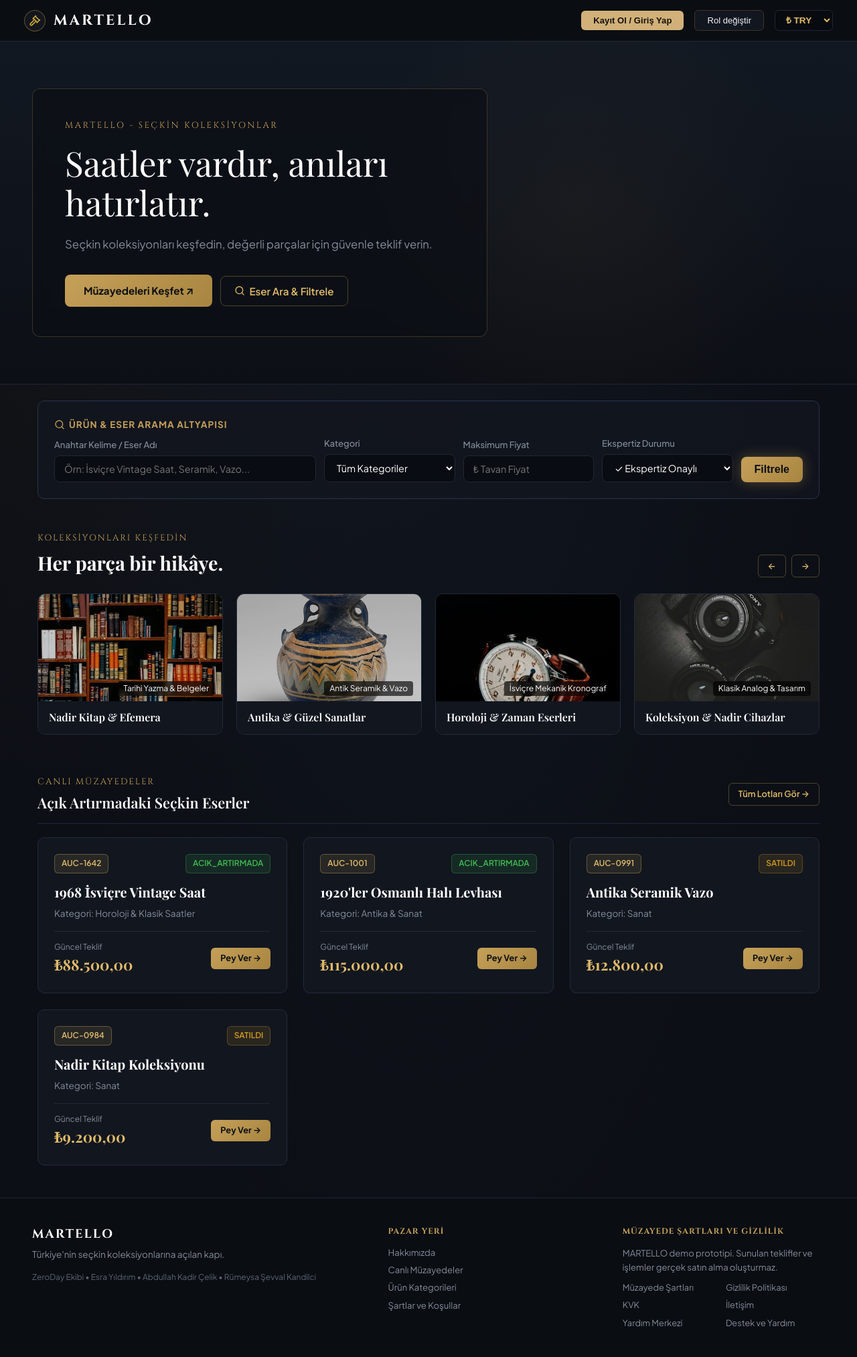
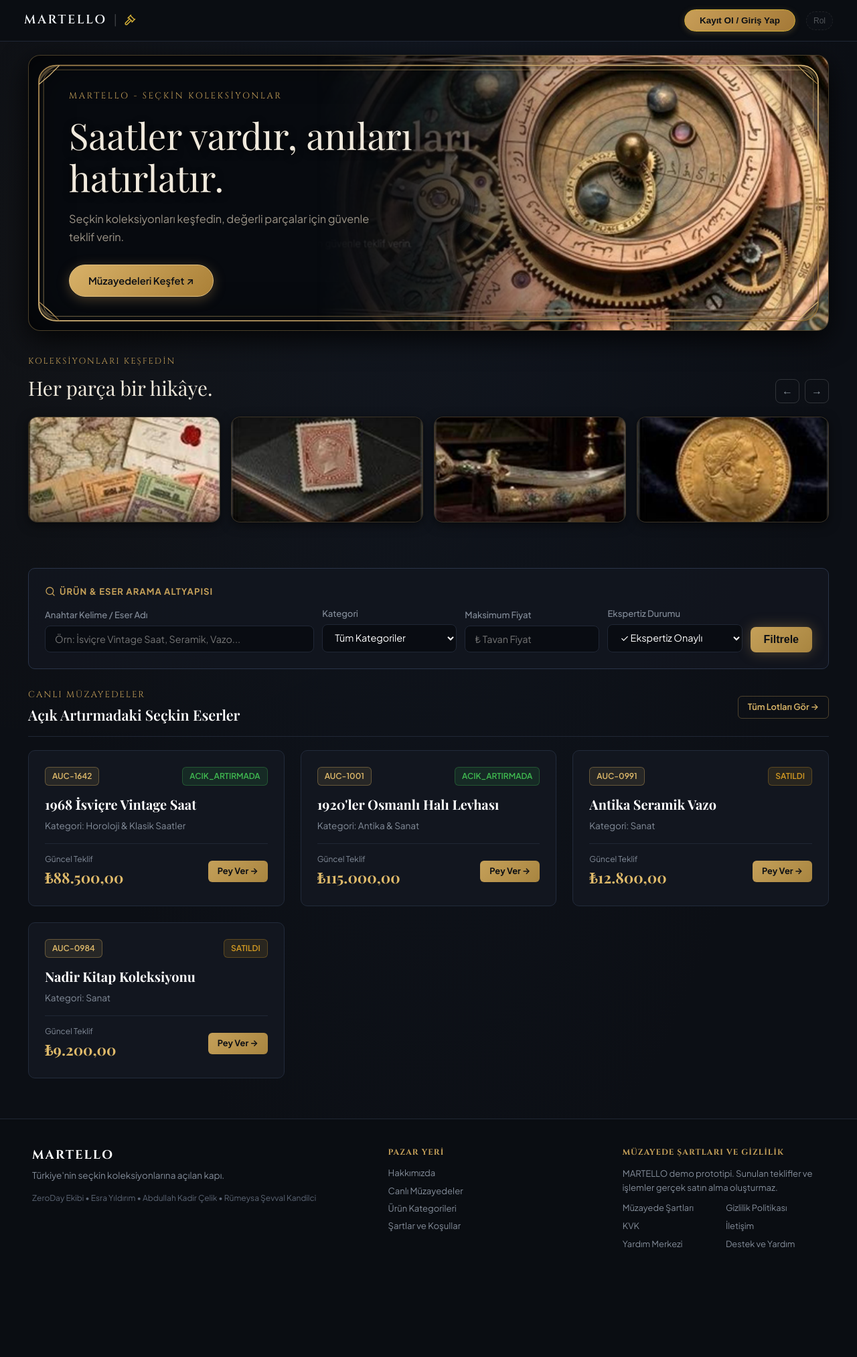
Before and after one commit to Kadircelik-stack/php-proje-12.10.2026, a PHP site: page /index.php?role=vitrin in a window 1280 px wide. Shown: the whole page at 67% size. After the commit the page ends 1863 px from the top, so only its background shows below. Run offline with PHP 8.4, Linux system fonts and the light colour scheme; some web fonts are replaced.

Commit message:
feat(homepage): match exact SRS vitrin design with astrolabe hero, ornate gold frame and 4 category cards

```diff
--- a/views/home/vitrin.php
+++ b/views/home/vitrin.php
@@ -8,32 +8,105 @@ $categories = $db['categories'] ?? [];
 $lots = $db['lots'] ?? [];
 ?>
 
-<!-- Vitrin Hero Bölümü (SRS Sayfa 32 — media_1794924544624_e0391dd8.jpg ile Birebir) -->
-<div class="vitrin-hero-container">
-  <div class="astrolabe-bg"></div>
+<!-- 1. VITRIN HERO BANNER (media_1795017299898_aa5174be.jpg ile Birebir) -->
+<div style="max-width:1260px; margin:20px auto 0 auto; padding:0 32px; width:100%;">
+  <div class="vitrin-hero-banner-exact" style="position:relative; border-radius:18px; overflow:hidden; background:#070a0f; min-height:360px; display:flex; align-items:center; padding:50px 60px; border:1px solid rgba(197, 160, 89, 0.35); box-shadow:0 12px 40px rgba(0,0,0,0.8), inset 0 0 60px rgba(0,0,0,0.7);">
 
-  <div class="hero-ornate-box">
-    <div class="hero-tag">MARTELLO - SEÇKİN KOLEKSİYONLAR</div>
-    <h1 class="hero-title">Saatler vardır, anıları<br>hatırlatır.</h1>
-    <p class="hero-desc">
+    <!-- Astrolabe Saat Mekanizması Görsel Katmanı (Sağ Tarafta Yumuşak Geçişli) -->
+    <div style="position:absolute; top:0; right:0; width:64%; height:100%; background:url('public/assets/images/astrolabe_clean.jpg') no-repeat right center / cover; mask-image:linear-gradient(to right, transparent 0%, rgba(0,0,0,0.35) 22%, rgba(0,0,0,1) 55%); -webkit-mask-image:linear-gradient(to right, transparent 0%, rgba(0,0,0,0.35) 22%, rgba(0,0,0,1) 55%); pointer-events:none; z-index:1;"></div>
+
+    <!-- Zarif Çift Hatlı Altın Guilloche Çerçeve (Görseldeki Ornate Frame) -->
+    <svg style="position:absolute; top:8px; left:8px; width:calc(100% - 16px); height:calc(100% - 16px); pointer-events:none; z-index:2;" preserveAspectRatio="none" viewBox="0 0 1000 360">
+      <defs>
+        <linearGradient id="goldFrameGrad" x1="0%" y1="0%" x2="100%" y2="100%">
+          <stop offset="0%" stop-color="#b89355" stop-opacity="0.85"/>
+          <stop offset="50%" stop-color="#dfbe7e" stop-opacity="0.95"/>
+          <stop offset="100%" stop-color="#936d31" stop-opacity="0.8"/>
+        </linearGradient>
+      </defs>
+      <!-- Dış Çerçeve -->
+      <rect x="6" y="6" width="988" height="348" rx="22" fill="none" stroke="url(#goldFrameGrad)" stroke-width="1.6"/>
+      <!-- İç Çerçeve -->
+      <rect x="12" y="12" width="976" height="336" rx="16" fill="none" stroke="url(#goldFrameGrad)" stroke-width="0.9" stroke-opacity="0.55"/>
+      <!-- Köşe Kıvrımları (Ornate Loops) -->
+      <!-- Sol Üst -->
+      <path d="M 6 32 C 6 18, 18 6, 32 6 C 20 10, 10 20, 6 32 Z" fill="url(#goldFrameGrad)" opacity="0.4"/>
+      <path d="M 6 32 Q 20 20 32 6" fill="none" stroke="url(#goldFrameGrad)" stroke-width="1.2"/>
+      <!-- Sağ Üst -->
+      <path d="M 994 32 C 994 18, 982 6, 968 6 C 980 10, 990 20, 994 32 Z" fill="url(#goldFrameGrad)" opacity="0.4"/>
+      <path d="M 994 32 Q 980 20 968 6" fill="none" stroke="url(#goldFrameGrad)" stroke-width="1.2"/>
+      <!-- Sol Alt -->
+      <path d="M 6 328 C 6 342, 18 354, 32 354 C 20 350, 10 340, 6 328 Z" fill="url(#goldFrameGrad)" opacity="0.4"/>
+      <path d="M 6 328 Q 20 340 32 354" fill="none" stroke="url(#goldFrameGrad)" stroke-width="1.2"/>
+      <!-- Sağ Alt -->
+      <path d="M 994 328 C 994 342, 982 354, 968 354 C 980 350, 990 340, 994 328 Z" fill="url(#goldFrameGrad)" opacity="0.4"/>
+      <path d="M 994 328 Q 980 340 968 354" fill="none" stroke="url(#goldFrameGrad)" stroke-width="1.2"/>
+    </svg>
+
+    <!-- Sol Metin ve Buton Kutusu -->
+    <div style="position:relative; z-index:3; max-width:520px;">
+      <div style="font-family:var(--font-brand); font-size:0.82rem; letter-spacing:2.5px; color:#c5a059; text-transform:uppercase; margin-bottom:18px;">
+        MARTELLO - SEÇKİN KOLEKSİYONLAR
+      </div>
+      <h1 style="font-family:var(--font-serif); font-size:3.4rem; font-weight:500; line-height:1.15; color:#f0e9dc; margin-bottom:18px; text-shadow:0 3px 12px rgba(0,0,0,0.85);">
+        Saatler vardır, anıları<br>hatırlatır.
+      </h1>
+      <p style="font-size:1.02rem; color:#9d9588; line-height:1.6; margin-bottom:28px; max-width:460px;">
         Seçkin koleksiyonları keşfedin, değerli parçalar için güvenle teklif verin.
       </p>
-    <div style="display:flex; gap:12px; align-items:center;">
-      <a href="?role=buyer" class="btn-gold" style="padding:12px 28px; font-size:0.95rem;">
+      <a href="?role=buyer" style="display:inline-flex; align-items:center; gap:8px; padding:12px 28px; font-size:0.92rem; font-weight:600; color:#0c0f14; background:linear-gradient(135deg, #d8b168 0%, #aa8037 100%); border:1px solid #e0be7d; border-radius:24px; text-decoration:none; box-shadow:0 4px 18px rgba(184, 147, 85, 0.35); transition:all 0.25s ease;" onmouseover="this.style.filter='brightness(1.1)'; this.style.transform='translateY(-2px)';" onmouseout="this.style.filter='none'; this.style.transform='none';">
         Müzayedeleri Keşfet ↗
       </a>
-      <button type="button" onclick="document.getElementById('searchFilterSection').scrollIntoView({behavior:'smooth'})" class="btn-outline-gold" style="padding:12px 20px; font-size:0.95rem; display:inline-flex; align-items:center; gap:6px;">
-        <svg width="16" height="16" viewBox="0 0 24 24" fill="none" stroke="currentColor" stroke-width="2" stroke-linecap="round" stroke-linejoin="round"><circle cx="11" cy="11" r="8"/><line x1="21" y1="21" x2="16.65" y2="16.65"/></svg>
-        <span>Eser Ara & Filtrele</span>
-      </button>
     </div>
   </div>
 </div>
 
+<!-- 2. KOLEKSİYONLARI KEŞFEDİN BÖLÜMÜ (media_1795017299898_aa5174be.jpg ile Birebir) -->
+<section style="max-width:1260px; margin:36px auto 48px auto; padding:0 32px; width:100%;">
+  <div style="display:flex; justify-content:space-between; align-items:flex-end; margin-bottom:20px;">
+    <div>
+      <div style="font-family:var(--font-brand); font-size:0.8rem; letter-spacing:2px; color:#c5a059; text-transform:uppercase; margin-bottom:6px;">
+        KOLEKSİYONLARI KEŞFEDİN
+      </div>
+      <h2 style="font-family:var(--font-serif); font-size:1.85rem; color:#f0e9dc; font-weight:500; margin:0;">
+        Her parça bir hikâye.
+      </h2>
+    </div>
+    <div style="display:flex; gap:8px;">
+      <button type="button" style="width:36px; height:36px; display:inline-flex; align-items:center; justify-content:center; background:transparent; border:1px solid rgba(255,255,255,0.15); border-radius:8px; color:#8b949e; cursor:pointer; font-size:1rem; transition:all 0.2s;" onmouseover="this.style.borderColor='#d4af37'; this.style.color='#fff';" onmouseout="this.style.borderColor='rgba(255,255,255,0.15)'; this.style.color='#8b949e';">←</button>
+      <button type="button" style="width:36px; height:36px; display:inline-flex; align-items:center; justify-content:center; background:transparent; border:1px solid rgba(255,255,255,0.15); border-radius:8px; color:#8b949e; cursor:pointer; font-size:1rem; transition:all 0.2s;" onmouseover="this.style.borderColor='#d4af37'; this.style.color='#fff';" onmouseout="this.style.borderColor='rgba(255,255,255,0.15)'; this.style.color='#8b949e';">→</button>
+    </div>
+  </div>
+
+  <!-- 4 Adet Koleksiyon Kartı Grid (Birebir Tasarım) -->
+  <div style="display:grid; grid-template-columns:repeat(4, 1fr); gap:16px;">
+    <!-- 1. Efemera -->
+    <div onclick="window.location.href='?role=buyer'" style="border-radius:14px; overflow:hidden; border:1px solid rgba(197, 160, 89, 0.25); background:#0c0f15; cursor:pointer; transition:all 0.25s ease; box-shadow:0 4px 16px rgba(0,0,0,0.5);" onmouseover="this.style.transform='translateY(-4px)'; this.style.borderColor='#d4af37'; this.style.boxShadow='0 8px 24px rgba(0,0,0,0.7)';" onmouseout="this.style.transform='none'; this.style.borderColor='rgba(197, 160, 89, 0.25)'; this.style.boxShadow='0 4px 16px rgba(0,0,0,0.5)';">
+      <img src="public/assets/images/cat_efemera.jpg" alt="Efemera" style="width:100%; height:156px; object-fit:cover; display:block;">
+    </div>
+
+    <!-- 2. Filateli -->
+    <div onclick="window.location.href='?role=buyer'" style="border-radius:14px; overflow:hidden; border:1px solid rgba(197, 160, 89, 0.25); background:#0c0f15; cursor:pointer; transition:all 0.25s ease; box-shadow:0 4px 16px rgba(0,0,0,0.5);" onmouseover="this.style.transform='translateY(-4px)'; this.style.borderColor='#d4af37'; this.style.boxShadow='0 8px 24px rgba(0,0,0,0.7)';" onmouseout="this.style.transform='none'; this.style.borderColor='rgba(197, 160, 89, 0.25)'; this.style.boxShadow='0 4px 16px rgba(0,0,0,0.5)';">
+      <img src="public/assets/images/cat_filateli.jpg" alt="Filateli" style="width:100%; height:156px; object-fit:cover; display:block;">
+    </div>
+
+    <!-- 3. Osmanlı Eserleri -->
+    <div onclick="window.location.href='?role=buyer'" style="border-radius:14px; overflow:hidden; border:1px solid rgba(197, 160, 89, 0.25); background:#0c0f15; cursor:pointer; transition:all 0.25s ease; box-shadow:0 4px 16px rgba(0,0,0,0.5);" onmouseover="this.style.transform='translateY(-4px)'; this.style.borderColor='#d4af37'; this.style.boxShadow='0 8px 24px rgba(0,0,0,0.7)';" onmouseout="this.style.transform='none'; this.style.borderColor='rgba(197, 160, 89, 0.25)'; this.style.boxShadow='0 4px 16px rgba(0,0,0,0.5)';">
+      <img src="public/assets/images/cat_osmanli.jpg" alt="Osmanlı Eserleri" style="width:100%; height:156px; object-fit:cover; display:block;">
+    </div>
+
+    <!-- 4. Nümismatik -->
+    <div onclick="window.location.href='?role=buyer'" style="border-radius:14px; overflow:hidden; border:1px solid rgba(197, 160, 89, 0.25); background:#0c0f15; cursor:pointer; transition:all 0.25s ease; box-shadow:0 4px 16px rgba(0,0,0,0.5);" onmouseover="this.style.transform='translateY(-4px)'; this.style.borderColor='#d4af37'; this.style.boxShadow='0 8px 24px rgba(0,0,0,0.7)';" onmouseout="this.style.transform='none'; this.style.borderColor='rgba(197, 160, 89, 0.25)'; this.style.boxShadow='0 4px 16px rgba(0,0,0,0.5)';">
+      <img src="public/assets/images/cat_numismatik.jpg" alt="Nümismatik" style="width:100%; height:156px; object-fit:cover; display:block;">
+    </div>
+  </div>
+</section>
+
+<!-- 3. CANLI MÜZAYEDELER & ARAMA ALTYAPISI (Aşağı Kaydırıldığında Erişilebilir) -->
+<main style="max-width:1260px; margin:20px auto 60px auto; padding:0 32px; width:100%;">
   <!-- Arama ve Filtreleme Bölümü -->
-<section id="searchFilterSection" style="max-width:1240px; margin:0 auto; padding:24px 36px 0 36px; width:100%;">
-  <div class="panel-card" style="margin-bottom:0; background:rgba(18,22,31,0.85); border:1px solid #2a3449;">
-    <div style="font-size:0.85rem; color:var(--gold-primary); font-weight:700; text-transform:uppercase; letter-spacing:1px; margin-bottom:8px; display:flex; align-items:center; gap:6px;">
+  <div class="panel-card" style="margin-bottom:28px; background:rgba(18,22,31,0.85); border:1px solid #2a3449;">
+    <div style="font-size:0.82rem; color:var(--gold-primary); font-weight:700; text-transform:uppercase; letter-spacing:1px; margin-bottom:12px; display:flex; align-items:center; gap:6px;">
       <svg width="16" height="16" viewBox="0 0 24 24" fill="none" stroke="currentColor" stroke-width="2" stroke-linecap="round" stroke-linejoin="round"><circle cx="11" cy="11" r="8"/><line x1="21" y1="21" x2="16.65" y2="16.65"/></svg>
       <span>Ürün & Eser Arama Altyapısı</span>
     </div>
@@ -71,62 +144,7 @@ $lots = $db['lots'] ?? [];
       </div>
     </form>
   </div>
-</section>
 
-<!-- Koleksiyonları Keşfedin Bölümü -->
-<main style="max-width:1240px; margin:0 auto; padding:48px 36px; width:100%;">
-  <div style="display:flex; justify-content:space-between; align-items:flex-end;">
-    <div>
-      <div class="category-section-title">KOLEKSİYONLARI KEŞFEDİN</div>
-      <h2 class="category-section-heading">Her parça bir hikâye.</h2>
-    </div>
-    <div style="display:flex; gap:8px;">
-      <button type="button" class="btn-outline-gold btn-sm" style="padding:8px 14px;" onclick="alert('Önceki koleksiyonlar')">←</button>
-      <button type="button" class="btn-outline-gold btn-sm" style="padding:8px 14px;" onclick="alert('Sonraki koleksiyonlar')">→</button>
-    </div>
-  </div>
-
-  <!-- 4 Adet Kategori Kartı (Müze Kalitesinde Fotoğrafik Seçki) -->
-  <div class="category-cards-grid">
-    <!-- 1. Efemera & Nadir Kitap -->
-    <div class="category-item-card" onclick="window.location.href='?role=buyer'">
-      <div class="category-image-wrap">
-        <img src="public/assets/images/books.jpg" alt="Efemera" style="width:100%; height:100%; object-fit:cover; filter:brightness(0.85); transition:transform 0.4s ease;">
-        <div style="position:absolute; bottom:8px; right:12px; font-size:0.75rem; color:#fff; background:rgba(0,0,0,0.65); padding:2px 8px; border-radius:4px; backdrop-filter:blur(4px);">Tarihi Yazma & Belgeler</div>
-      </div>
-      <div class="category-label-footer">Nadir Kitap & Efemera</div>
-    </div>
-
-    <!-- 2. Sanat & Seramik -->
-    <div class="category-item-card" onclick="window.location.href='?role=buyer'">
-      <div class="category-image-wrap">
-        <img src="public/assets/images/vase.jpg" alt="Sanat" style="width:100%; height:100%; object-fit:cover; filter:brightness(0.85); transition:transform 0.4s ease;">
-        <div style="position:absolute; bottom:8px; right:12px; font-size:0.75rem; color:#fff; background:rgba(0,0,0,0.65); padding:2px 8px; border-radius:4px; backdrop-filter:blur(4px);">Antik Seramik & Vazo</div>
-      </div>
-      <div class="category-label-footer">Antika & Güzel Sanatlar</div>
-    </div>
-
-    <!-- 3. Horoloji & Saat -->
-    <div class="category-item-card" onclick="window.location.href='?role=buyer'">
-      <div class="category-image-wrap">
-        <img src="public/assets/images/watch.jpg" alt="Horoloji" style="width:100%; height:100%; object-fit:cover; filter:brightness(0.85); transition:transform 0.4s ease;">
-        <div style="position:absolute; bottom:8px; right:12px; font-size:0.75rem; color:#fff; background:rgba(0,0,0,0.65); padding:2px 8px; border-radius:4px; backdrop-filter:blur(4px);">İsviçre Mekanik Kronograf</div>
-      </div>
-      <div class="category-label-footer">Horoloji & Zaman Eserleri</div>
-    </div>
-
-    <!-- 4. Koleksiyon & Klasik Cihazlar -->
-    <div class="category-item-card" onclick="window.location.href='?role=buyer'">
-      <div class="category-image-wrap">
-        <img src="public/assets/images/camera.jpg" alt="Koleksiyon" style="width:100%; height:100%; object-fit:cover; filter:brightness(0.85); transition:transform 0.4s ease;">
-        <div style="position:absolute; bottom:8px; right:12px; font-size:0.75rem; color:#fff; background:rgba(0,0,0,0.65); padding:2px 8px; border-radius:4px; backdrop-filter:blur(4px);">Klasik Analog & Tasarım</div>
-      </div>
-      <div class="category-label-footer">Koleksiyon & Nadir Cihazlar</div>
-    </div>
-  </div>
-
-  <!-- Canlı Müzayede Önizleme Listesi -->
-  <div style="margin-top:60px;">
   <div class="panel-header">
     <div>
       <div class="category-section-title">CANLI MÜZAYEDELER</div>
@@ -167,5 +185,4 @@ $lots = $db['lots'] ?? [];
       </div>
     <?php endforeach; ?>
   </div>
-  </div>
 </main>
--- a/views/layout/header.php
+++ b/views/layout/header.php
@@ -28,8 +28,10 @@ $currentUser = $userRoleMap[$activeRole] ?? $userRoleMap['buyer'];
 
 <header class="martello-topbar">
   <div class="brand-wrap">
-    <a href="?role=vitrin&currency=<?= htmlspecialchars($activeCurrency) ?>" style="display:inline-flex; align-items:center; gap:12px; text-decoration:none;">
-      <span class="brand-gavel-circle">
+    <a href="?role=vitrin&currency=<?= htmlspecialchars($activeCurrency) ?>" style="display:inline-flex; align-items:center; gap:10px; text-decoration:none;">
+      <span class="brand-title" style="font-family:var(--font-brand); letter-spacing:2.5px; font-size:1.15rem; color:#f0f3f6; font-weight:600;">MARTELLO</span>
+      <span style="color:rgba(255,255,255,0.25); font-weight:300; font-size:1.1rem; margin-top:-2px;">|</span>
+      <span class="brand-gavel-icon" style="display:inline-flex; align-items:center;">
         <svg width="18" height="18" viewBox="0 0 24 24" fill="none" stroke="#d4af37" stroke-width="2" stroke-linecap="round" stroke-linejoin="round">
           <path d="m14 13-7.5 7.5c-.83.83-2.17.83-3 0 0 0 0 0 0 0a2.12 2.12 0 0 1 0-3L11 10"/>
           <path d="m16 16 6-6"/>
@@ -38,7 +40,6 @@ $currentUser = $userRoleMap[$activeRole] ?? $userRoleMap['buyer'];
           <path d="m21 11-8-8"/>
         </svg>
       </span>
-      <span class="brand-title">MARTELLO</span>
     </a>
   </div>
 
@@ -57,6 +58,18 @@ $currentUser = $userRoleMap[$activeRole] ?? $userRoleMap['buyer'];
       <button type="button" onclick="openRoleModal()" class="btn-dark-pill" style="padding:7px 16px; font-size:0.82rem; cursor:pointer;">
         Rol değiştir
       </button>
+      <select id="currencySelector" class="currency-select" title="Para Birimi Değiştir">
+        <option value="TRY" <?= $activeCurrency === 'TRY' ? 'selected' : '' ?>>₺ TRY</option>
+        <option value="USD" <?= $activeCurrency === 'USD' ? 'selected' : '' ?>>$ USD</option>
+        <option value="EUR" <?= $activeCurrency === 'EUR' ? 'selected' : '' ?>>€ EUR</option>
+      </select>
+    <?php elseif ($activeRole === 'vitrin'): ?>
+      <button type="button" onclick="openAuthModal('login')" class="btn-gold-pill" style="padding:8px 22px; font-size:0.84rem; font-weight:600; cursor:pointer; background:linear-gradient(135deg, #c89e58 0%, #a47937 100%); color:#0c0f14; border:1px solid #d4af37; border-radius:20px; box-shadow:0 2px 10px rgba(197, 160, 89, 0.25);">
+        Kayıt Ol / Giriş Yap
+      </button>
+      <button type="button" onclick="openRoleModal()" class="btn-dark-pill" style="padding:6px 10px; font-size:0.75rem; opacity:0.3; border:1px dashed #555; border-radius:16px;" title="Rol Değiştir (Demo)">
+        Rol
+      </button>
     <?php else: ?>
       <button type="button" onclick="openAuthModal('login')" class="btn-gold-pill" style="padding:7px 18px; font-size:0.82rem; font-weight:600; cursor:pointer;">
         Kayıt Ol / Giriş Yap
@@ -64,14 +77,12 @@ $currentUser = $userRoleMap[$activeRole] ?? $userRoleMap['buyer'];
       <button type="button" onclick="openRoleModal()" class="btn-dark-pill" style="padding:7px 18px; font-size:0.82rem; cursor:pointer;">
         Rol değiştir
       </button>
+      <select id="currencySelector" class="currency-select" title="Para Birimi Değiştir">
+        <option value="TRY" <?= $activeCurrency === 'TRY' ? 'selected' : '' ?>>₺ TRY</option>
+        <option value="USD" <?= $activeCurrency === 'USD' ? 'selected' : '' ?>>$ USD</option>
+        <option value="EUR" <?= $activeCurrency === 'EUR' ? 'selected' : '' ?>>€ EUR</option>
+      </select>
     <?php endif; ?>
-
-    <!-- Para Birimi Seçici (Kompakt) -->
-    <select id="currencySelector" class="currency-select" title="Para Birimi Değiştir">
-      <option value="TRY" <?= $activeCurrency === 'TRY' ? 'selected' : '' ?>>₺ TRY</option>
-      <option value="USD" <?= $activeCurrency === 'USD' ? 'selected' : '' ?>>$ USD</option>
-      <option value="EUR" <?= $activeCurrency === 'EUR' ? 'selected' : '' ?>>€ EUR</option>
-    </select>
   </div>
 </header>
 
```
Also changed, not shown: public/assets/images/astrolabe_clean.jpg (added), public/assets/images/cat_efemera.jpg (added), public/assets/images/cat_filateli.jpg (added), public/assets/images/cat_numismatik.jpg (added), public/assets/images/cat_osmanli.jpg (added). Lines whose indentation alone changed are shown as unchanged.
